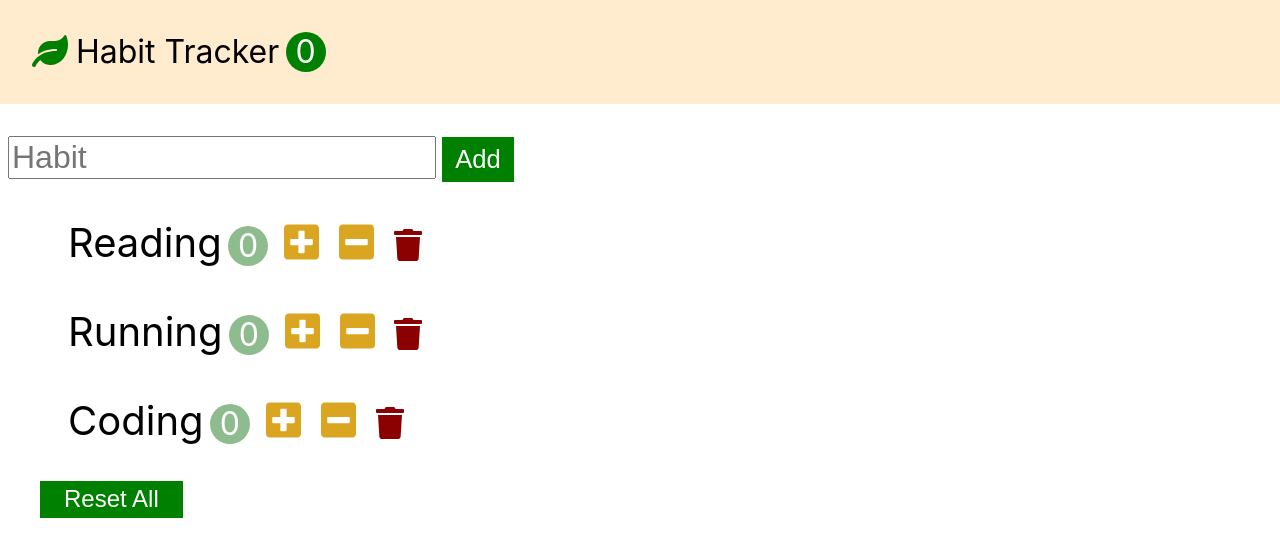
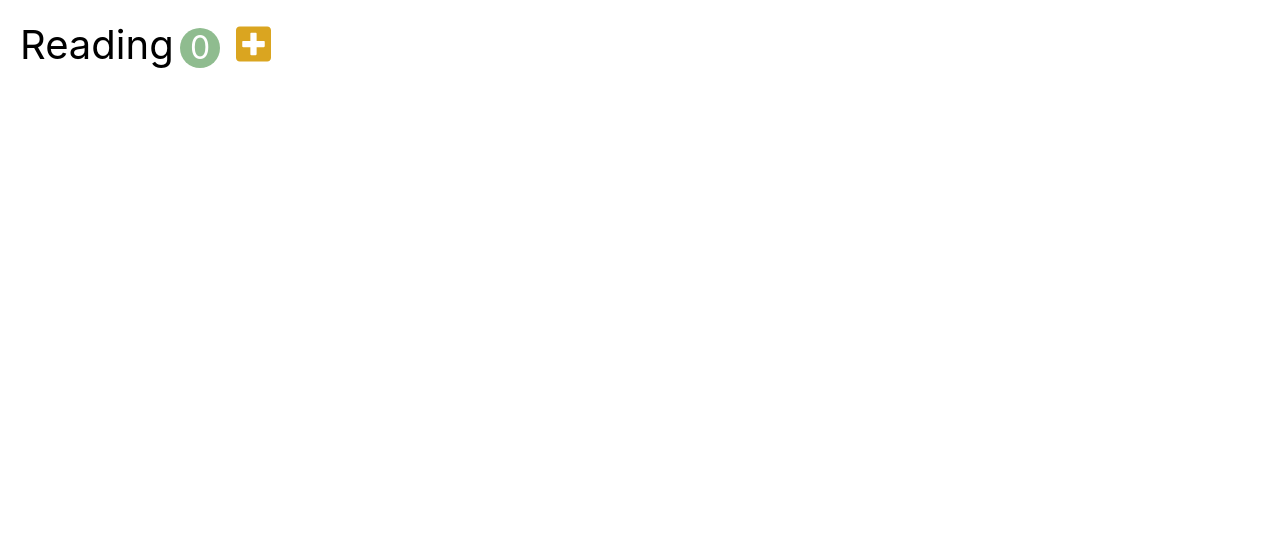
Before and after one commit to Eunjnnn/React, a React (Create React App) app: page / in a window 1280 px wide. Shown: the top 556 px of the page. Built offline with nearby package versions, Linux system fonts and the light colour scheme.

Commit message:
React Hook
API 사용(useState, useRef, useCallback, etc)

```diff
--- /dev/null
+++ b/src/components/simpleHabit.jsx
@@ -0,0 +1,39 @@
+import React, { useState, useRef, useCallback, useEffect } from 'react';
+
+const SimpleHabit = (props) => {
+    // state = {
+    //     count: 0,
+    // };
+
+    const [count, setCount] = useState(0);
+    const spanRef = useRef(); // 레퍼런스를 한번만 만들고 메모리에 저장해놓고 재사용함
+
+    const handleIncrement = useCallback(() => {
+        setCount(count + 1);
+    });
+
+    useEffect(() => {
+        console.log(`mounted & updated!: ${count}`);
+    },[]); // 한번만 호출됨
+
+    /* useEffect(() => {
+        console.log(`mounted & updated!: ${count}`);
+    },[count]); */ // 원하는 데이터가 변경될때마다 호출됨
+
+    return (
+        <li className="habit">
+            <span ref={spanRef} className="habit-name">
+                Reading
+            </span>
+            <span className="habit-count">{count}</span>
+            <button
+                className="habit-button habit-increase"
+                onClick={handleIncrement}
+            >
+                <i className="fas fa-plus-square"></i>
+            </button>
+        </li>
+    );
+};
+
+export default SimpleHabit;
--- a/src/index.js
+++ b/src/index.js
@@ -3,10 +3,11 @@
 import './index.css';
 import App from './app';
 import '@fortawesome/fontawesome-free/js/all.js';
+import SimpleHabit from './components/simpleHabit';
 
 ReactDOM.render(
   <React.StrictMode>
-    <App />
+    <SimpleHabit />
   </React.StrictMode>,
   document.getElementById('root')
 );
```
